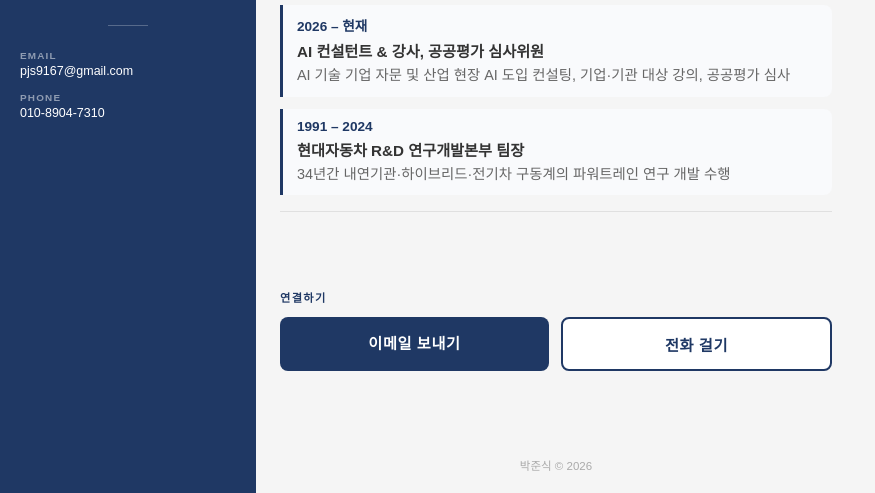
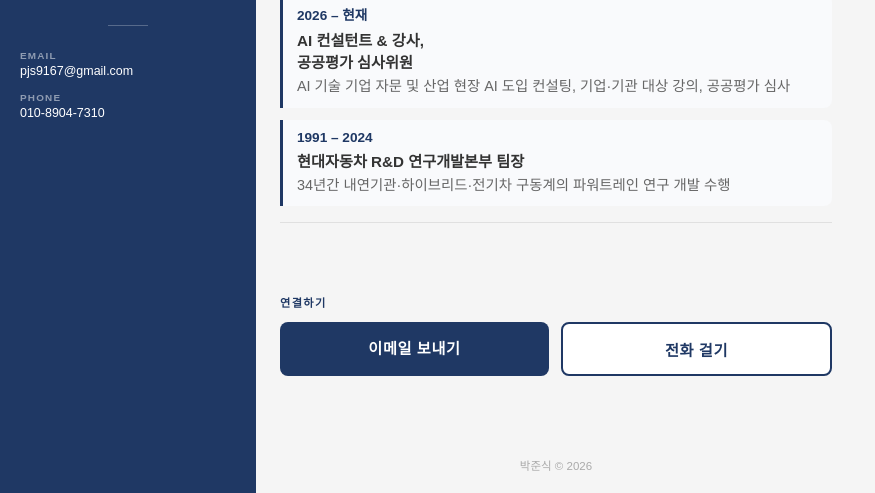
Before and after one commit to pjs9167/park-landing-2026, a plain HTML site: page index.html in a window 1280 px wide. Shown: the part 307-800 px from the top of the page, without its empty margins (0-875 px from the left). Drawn offline with Linux system fonts and the light colour scheme.

Commit message:
경력 2026-현재: 공공평가 심사위원 줄바꿈 추가

```diff
--- a/index.html
+++ b/index.html
@@ -334,7 +334,7 @@
             <span class="career-year">2026 – 현재</span>
           </div>
           <div class="career-meta">
-            <span class="career-company">AI 컨설턴트 &amp; 강사, 공공평가 심사위원</span>
+            <span class="career-company">AI 컨설턴트 &amp; 강사,<br>공공평가 심사위원</span>
           </div>
           <p class="career-summary">AI 기술 기업 자문 및 산업 현장 AI 도입 컨설팅, 기업·기관 대상 강의, 공공평가 심사</p>
         </div>
```
